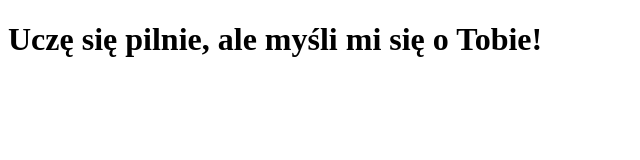
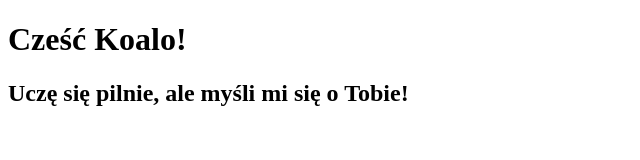
Before and after one commit to snai-snai/Repository-trial, a plain HTML site: page site/index.html in a window 1280 px wide. Shown: the whole page, without its empty margins (0-640 px from the left). Drawn offline with Linux system fonts and the light colour scheme.

Commit message:
Small changes

```diff
--- a/site/index.html
+++ b/site/index.html
@@ -4,6 +4,7 @@
 	<title>Cześć Koalo!</title>
 </head>
 <body>
-<h1> Uczę się pilnie, ale myśli mi się o Tobie!</h1>
+<h1> Cześć Koalo! </h1>
+<h2> Uczę się pilnie, ale myśli mi się o Tobie! </h2>
 </body>
 </html>
```
